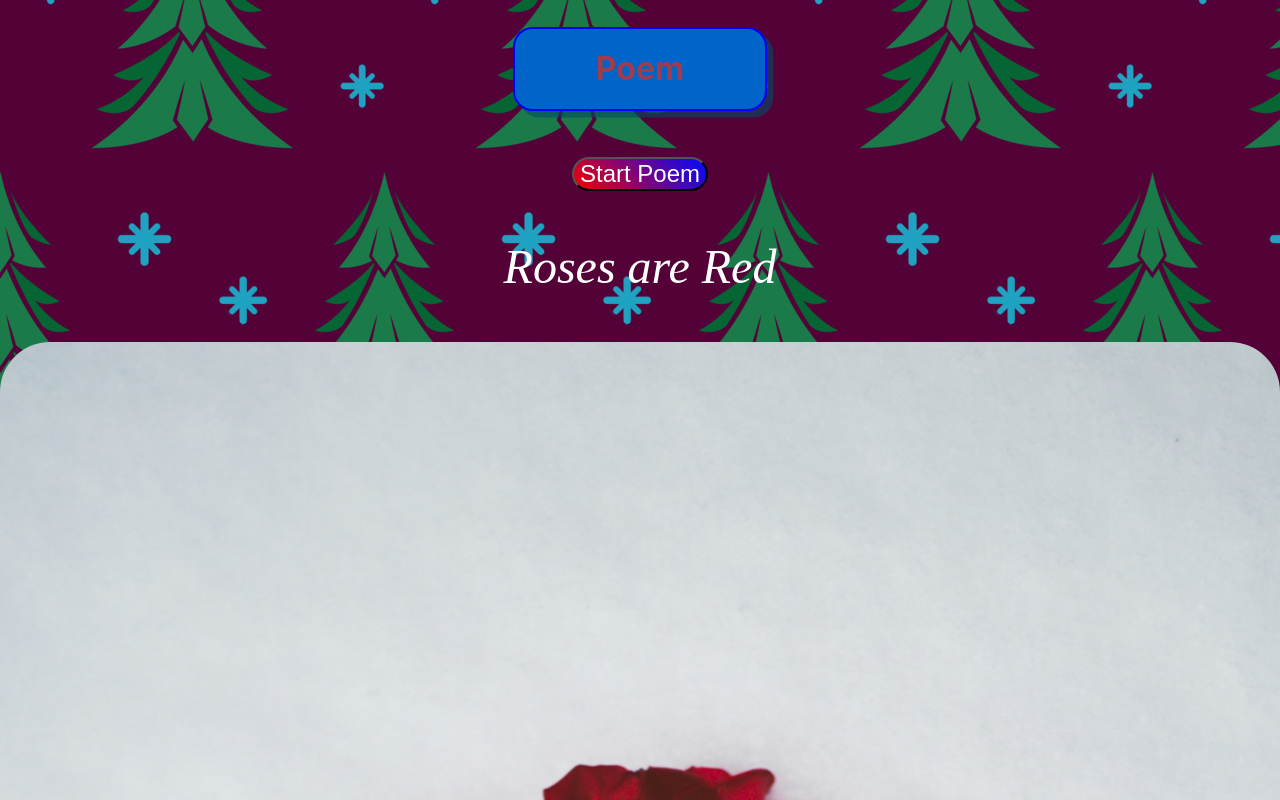
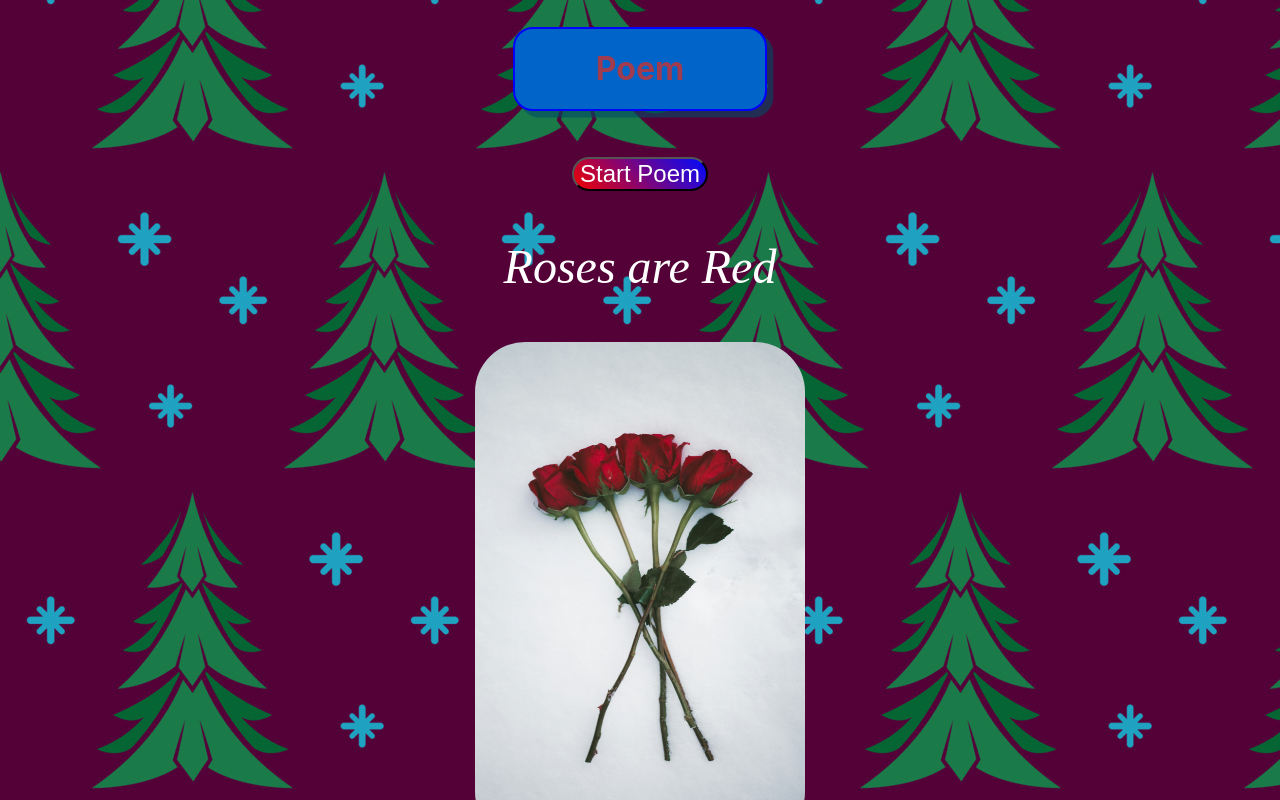
Before and after one commit to crazyapple48/christmas-card, a React (Create React App) app: page /poetrycard in a window 1280 px wide. Both pictures are taken after a click on the button "Start Poem". Shown: the top 800 px of the page. Built offline with nearby package versions, Linux system fonts and the light colour scheme.

Commit message:
Adjust image sizing on PoetryCard

```diff
--- a/src/components/Picture/Picture.module.css
+++ b/src/components/Picture/Picture.module.css
@@ -1,27 +1,25 @@
 .redRose {
-  width: 100%;
-  grid-column: 2 / span 1;
-  justify-self: center;
+  width: 50%;
+  max-width: 330px;
+  max-height: 500px;
   border-radius: 50px;
 }
 
 .blueViolet {
-  width: 100%;
-  grid-column: 2 / span 1;
-  justify-self: center;
+  width: 70%;
+  max-width: 462px;
   border-radius: 50px;
 }
 
 .monsters {
-  width: 100%;
-  grid-column: 2 / span 1;
-  justify-self: center;
+  width: 50%;
+  max-width: 330px;
   border-radius: 50px;
 }
 
 .huddy {
-  width: 100%;
-  grid-column: 2 / span 1;
-  justify-self: center;
+  width: 50%;
+  height: auto;
+  max-width: 330px;
   border-radius: 50px;
 }
```
